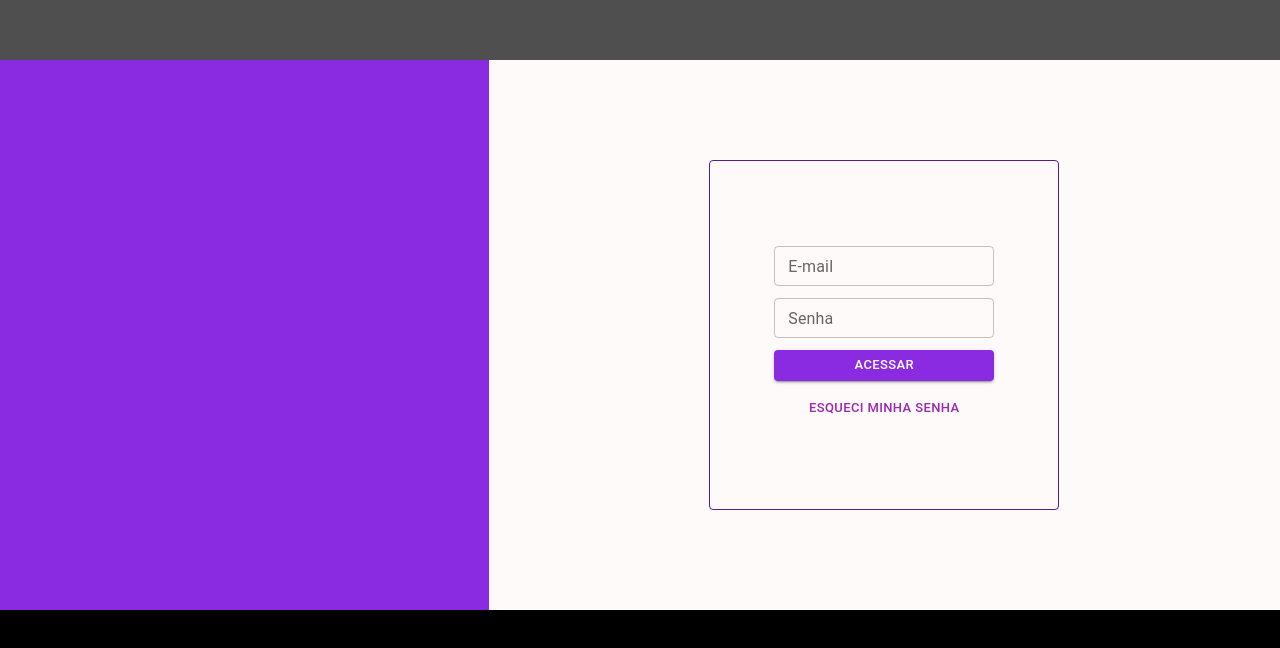
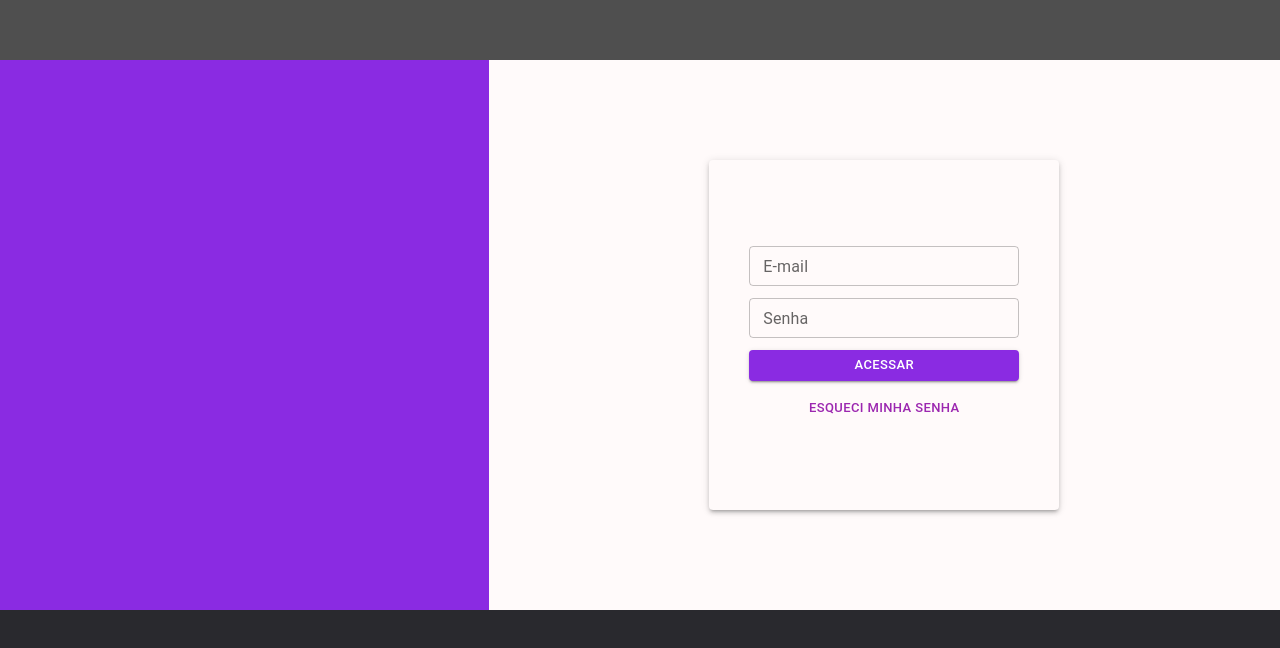
Before and after one commit to alissondiniz20/contacts-FrontEnd, a React (Vite) app: page / in a window 1280 px wide. Shown: the top 648 px of the page. Built offline with nearby package versions, Linux system fonts and the light colour scheme.

Commit message:
Ajuste Interface

```diff
--- a/package.json
+++ b/package.json
@@ -14,6 +14,7 @@
     "@mui/icons-material": "^5.10.16",
     "@mui/material": "^5.10.16",
     "@types/react-modal": "^3.13.1",
+    "phosphor-react": "^1.4.1",
     "react": "^18.2.0",
     "react-dom": "^18.2.0",
     "react-router-dom": "^6.4.3"
--- a/src/pages/Autenticacao/Login.tsx
+++ b/src/pages/Autenticacao/Login.tsx
@@ -1,27 +1,30 @@
-import { Button, TextField } from "@mui/material/";
-import { Box } from "@mui/material";
+import { Button, TextField, Box, InputAdornment } from "@mui/material/";
+import { LockKey, EnvelopeSimple } from "phosphor-react";
 
 export function Login() {
   return (
     <>
       <Box
+        sx={{
+          boxShadow: 3,
+          padding: 5,
+          backgroundColor: "#FFFAFA",
+          width: 350,
+          height: 350,
+        }}
         gap={1.5}
         component="form"
         display="flex"
         flexDirection="column"
         alignItems="center"
         justifyContent="center"
-        sx={{
-          padding: 8,
-          backgroundColor: "#FFFAFA",
-          width: 350,
-          height: 350,
-        }}
-        border={1}
         borderRadius={1}
         borderColor="#581c87"
       >
         <TextField
+          sx={{
+            borderColor: "#8A2BE2",
+          }}
           id="email"
           label="E-mail"
           variant="outlined"
@@ -29,6 +32,16 @@ export function Login() {
           color="secondary"
         />
         <TextField
+          inputProps={{
+            startAdornment: (
+              <InputAdornment position="start">
+                <EnvelopeSimple />
+              </InputAdornment>
+            ),
+          }}
+          sx={{
+            borderColor: "#8A2BE2",
+          }}
           type="password"
           id="senha"
           label="Senha"
@@ -50,7 +63,6 @@ export function Login() {
           Acessar
         </Button>
         <Button
-          justify-content=""
           href="esqueci-minha-senha"
           variant="text"
           size="small"
--- a/src/styles/global.css
+++ b/src/styles/global.css
@@ -1,8 +1,3 @@
-/* :root {
-  --white: #ffffff;
-  --purple-800: #8a2be2;
-} */
-
 * {
   margin: 0;
   padding: 0;
@@ -11,6 +6,5 @@
 }
 
 body {
-  background: #000;
-  margin: 0px;
+  background: #29292e;
 }
```
Also changed, not shown: 1 other file (tests, documents, lock files or other folders).
